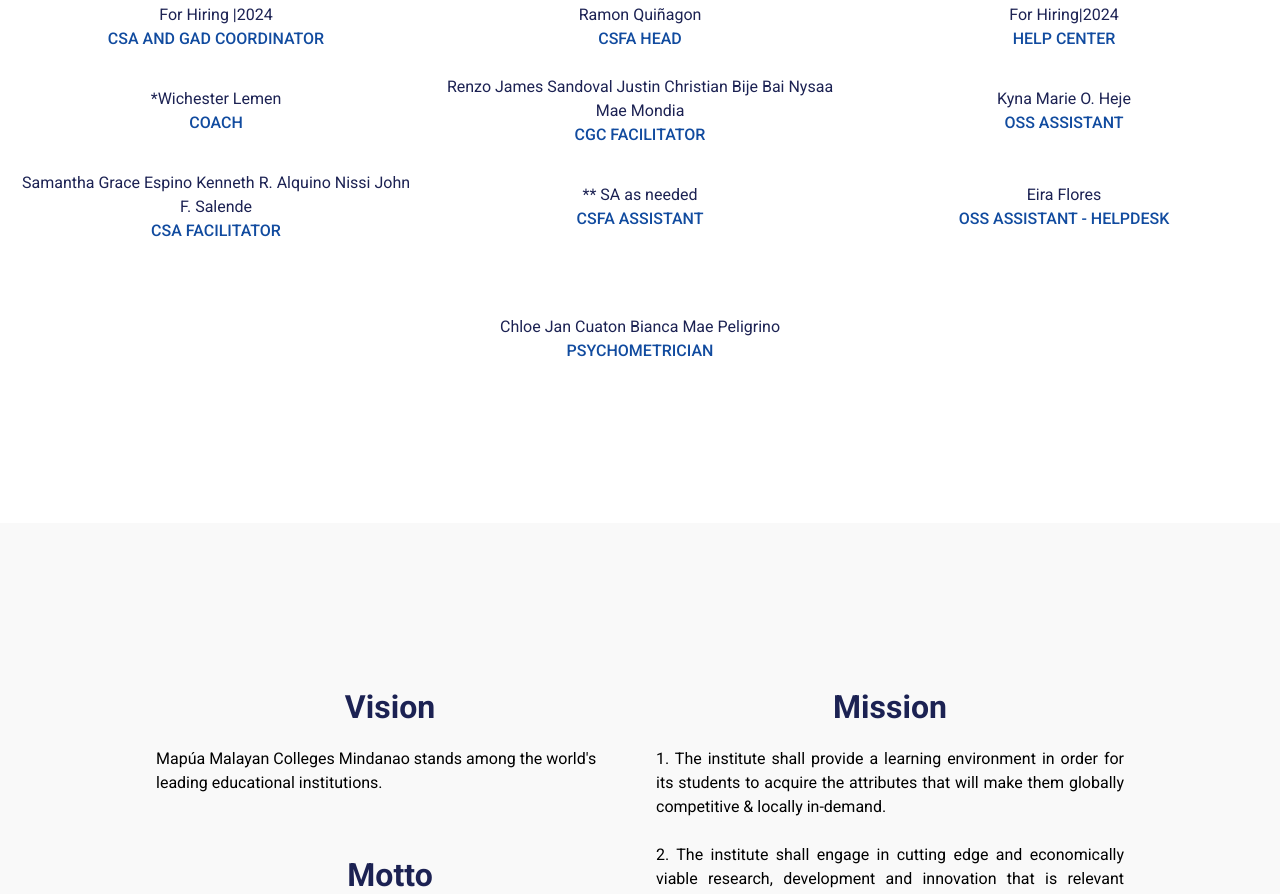
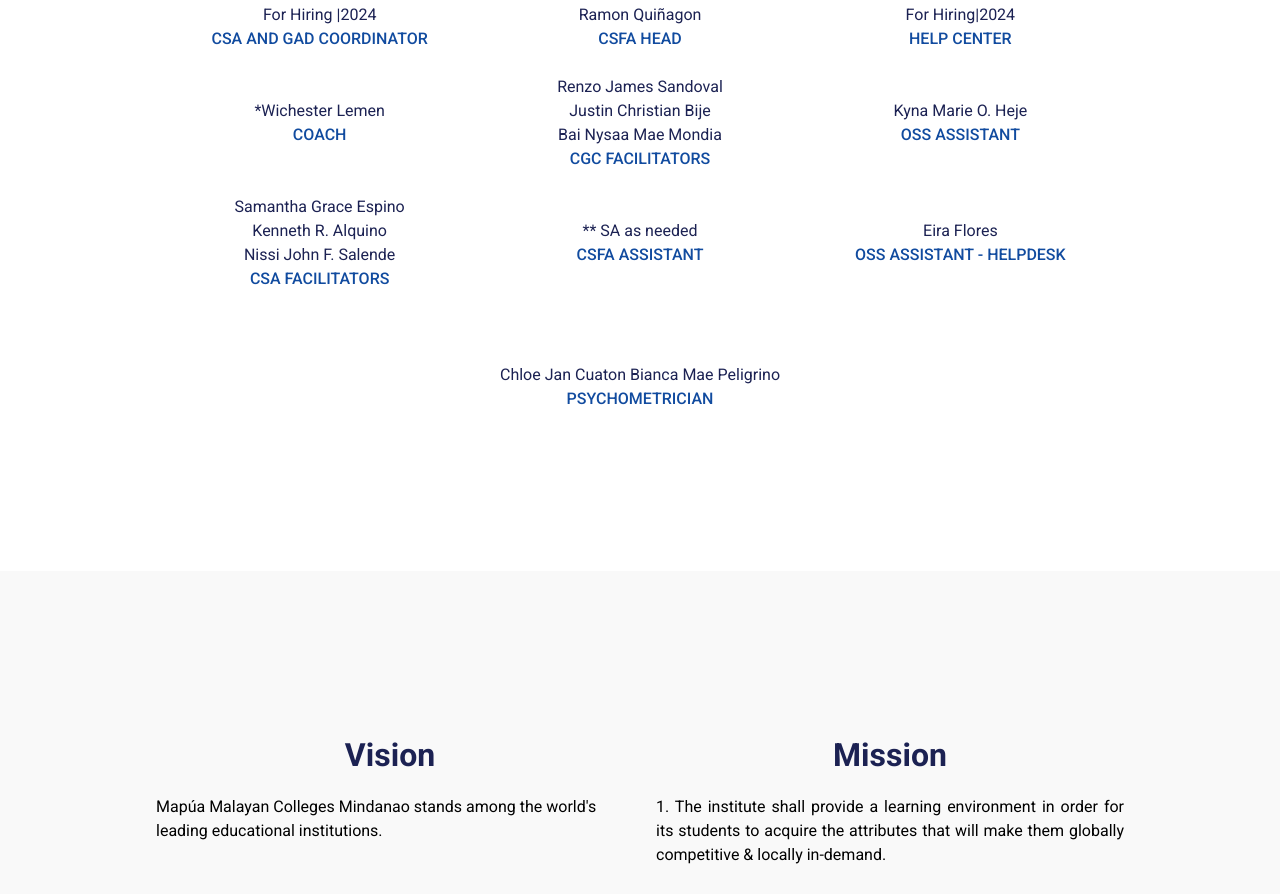
Before and after one commit to CreepyTradition/WebIMProject, a React (Vite) app: page /about in a window 1280 px wide. Shown: the part 1520-2414 px from the top of the page. Built offline with nearby package versions, Linux system fonts and the light colour scheme.

Commit message:
polished about page

```diff
--- a/src/Pages/aboutus/index.tsx
+++ b/src/Pages/aboutus/index.tsx
@@ -86,20 +86,20 @@
               <p className="text-blue uppercase font-medium">Coach</p>
             </div>
             <div className="flex flex-col justify-center items-center text-center">
-              <p className="text-regular">Renzo James Sandoval
-                Justin Christian Bije
+              <p className="text-regular">Renzo James Sandoval<br></br>
+                Justin Christian Bije<br></br>
                 Bai Nysaa Mae Mondia</p>
-              <p className="text-blue uppercase font-medium">CGC Facilitator</p>
+              <p className="text-blue uppercase font-medium">CGC Facilitators</p>
             </div>
             <div className="flex flex-col justify-center items-center text-center">
               <p className="text-regular">Kyna Marie O. Heje</p>
               <p className="text-blue uppercase font-medium">OSS Assistant</p>
             </div>
             <div className="flex flex-col justify-center items-center text-center">
-              <p className="text-regular">Samantha Grace Espino
-                Kenneth R. Alquino
+              <p className="text-regular">Samantha Grace Espino<br></br>
+                Kenneth R. Alquino<br></br>
                 Nissi John F. Salende</p>
-              <p className="text-blue uppercase font-medium">CSA Facilitator</p>
+              <p className="text-blue uppercase font-medium">CSA Facilitators</p>
             </div>
             <div className="flex flex-col justify-center items-center text-center">
               <p className="text-regular">** SA as needed</p>
--- a/src/Pages/contactus/index.tsx
+++ b/src/Pages/contactus/index.tsx
@@ -43,7 +43,7 @@
                   title="csa"
                   className="hover:scale-110 transition-all ease-linear"
                 >
-                  <img className="h-[150px]" src="cardReplace.png" alt="fbpic" />
+                  <img className="h-[100px]" src="cardReplace.png" alt="fbpic" />
                 </a>
               </div>
             </div>
```
